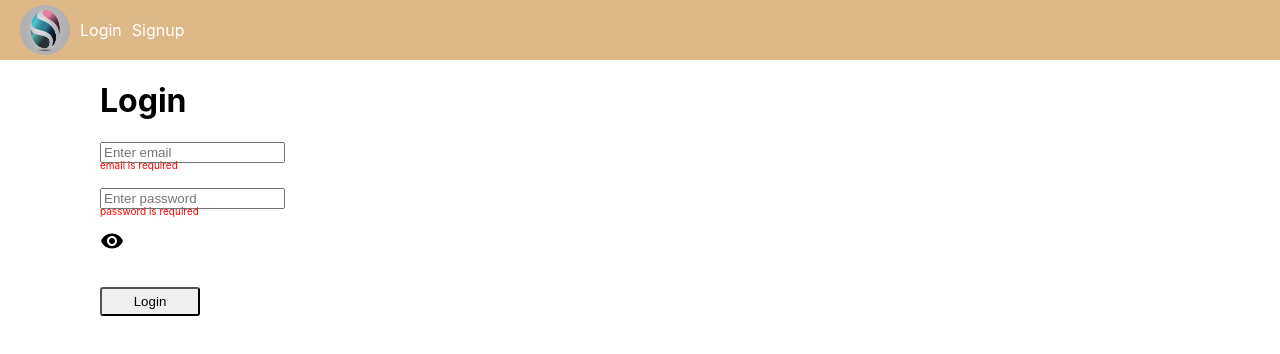
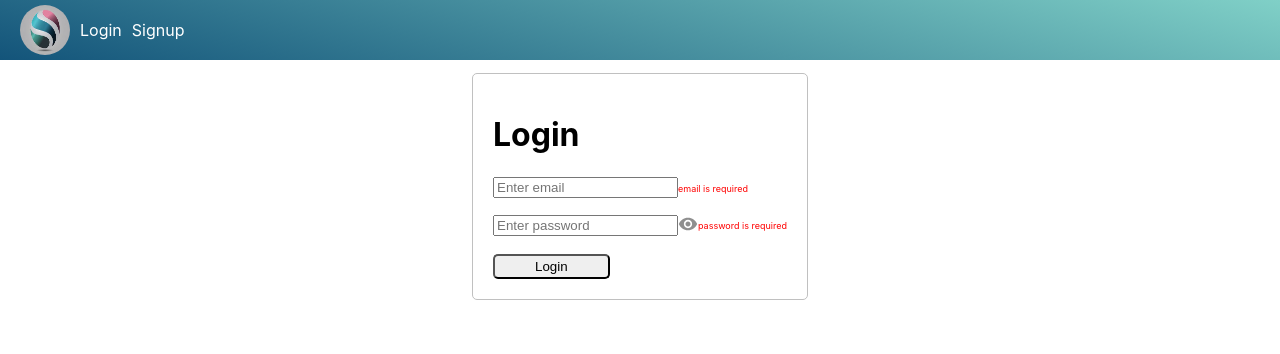
Before and after one commit to riteshsingla36/shopify, a React (Create React App) app: page /login in a window 1280 px wide. Both pictures are taken after a click on the button "Login". Shown: the top 354 px of the page. Built offline with nearby package versions, Linux system fonts and the light colour scheme.

Commit message:
login and signup page css updated

```diff
--- a/src/clientcomponents/UserLogin.jsx
+++ b/src/clientcomponents/UserLogin.jsx
@@ -3,6 +3,7 @@ import React, { useEffect, useState } from "react";
 import { useNavigate } from "react-router-dom";
 import VisibilityIcon from "@mui/icons-material/Visibility";
 import VisibilityOffIcon from "@mui/icons-material/VisibilityOff";
+import "./userlogin.css";
 
 const UserLogin = () => {
   const [email, setEmail] = useState("");
@@ -43,24 +44,31 @@ const UserLogin = () => {
       .catch((err) => alert("seller not found"));
   };
   return (
-    <div className="login">
+    <div className="user-login">
       <h1>Login</h1>
+      <p>
         <input
           type="email"
           value={email}
           onChange={(e) => setEmail(e.target.value)}
           placeholder="Enter email"
         />
-      {error && !email && <span>email is required</span>}
+        {error && !email && <span className="error">email is required</span>}
+      </p>
+
+      <p className="user-login-password">
         <input
           type={show ? "text" : "password"}
           value={password}
           onChange={(e) => setPassword(e.target.value)}
           placeholder="Enter password"
         />
-      {error && !password && <span>password is required</span>}
-      <p onClick={() => setShow(!show)}>
+        <span className="pswd-show" onClick={() => setShow(!show)}>
           {show ? <VisibilityOffIcon /> : <VisibilityIcon />}
+        </span>
+        {error && !password && (
+          <span className="error">password is required</span>
+        )}
       </p>
 
       <button onClick={handleLogin}>Login</button>
--- a/src/clientcomponents/UserSignup.jsx
+++ b/src/clientcomponents/UserSignup.jsx
@@ -1,12 +1,16 @@
 import React, { useEffect, useState } from "react";
 import axios from "axios";
 import { useNavigate } from "react-router-dom";
+import VisibilityIcon from "@mui/icons-material/Visibility";
+import VisibilityOffIcon from "@mui/icons-material/VisibilityOff";
+import "./usersignup.css";
 
 const UserSignup = () => {
   const [name, setName] = useState("");
   const [email, setEmail] = useState("");
   const [password, setPassword] = useState("");
   const [error, setError] = useState(false);
+  const [show, setShow] = useState(false);
   const navigate = useNavigate();
 
   useEffect(() => {
@@ -38,29 +42,40 @@ const UserSignup = () => {
   };
 
   return (
-    <div className="signup">
+    <div className="user-signup">
       <h1>Signup</h1>
+      <p>
         <input
           type="text"
           value={name}
           onChange={(e) => setName(e.target.value)}
           placeholder="Enter name"
         />
-      {error && !name && <span>name is required</span>}
+        {error && !name && <span className="error">name is required</span>}
+      </p>
+      <p>
         <input
           type="email"
           value={email}
           onChange={(e) => setEmail(e.target.value)}
           placeholder="Enter email"
         />
-      {error && !email && <span>email is required</span>}
+        {error && !email && <span className="error">email is required</span>}
+      </p>
+      <p className="user-signup-password">
         <input
-        type="password"
+          type={show ? "text" : "password"}
           value={password}
           onChange={(e) => setPassword(e.target.value)}
           placeholder="Enter password"
         />
-      {error && !password && <span>password is required</span>}
+        <span className="pswd-show" onClick={() => setShow(!show)}>
+          {show ? <VisibilityOffIcon /> : <VisibilityIcon />}
+        </span>
+        {error && !password && (
+          <span className="error">password is required</span>
+        )}
+      </p>
 
       <button onClick={() => handleSignup()}>Signup</button>
     </div>
--- a/src/clientcomponents/navbars.css
+++ b/src/clientcomponents/navbars.css
@@ -7,4 +7,5 @@
     display: flex;
     align-items: center;
     gap: 10px;
+    background-image: linear-gradient(15deg, #13547a 0%, #80d0c7 100%);
 }
--- /dev/null
+++ b/src/clientcomponents/userlogin.css
@@ -0,0 +1,37 @@
+.user-login {
+    margin: auto;
+    width: fit-content;
+    padding: 20px;
+    border: 1px solid silver;
+    border-radius: 5px;
+}
+
+
+.user-login .user-login-password {
+    display: flex;
+    align-items: center;
+}
+
+.user-login .pswd-show {
+    color: rgb(143, 143, 143);
+}
+
+.css-i4bv87-MuiSvgIcon-root {
+    width: 20px !important;
+    height: 20px !important;
+}
+
+.user-login p {
+    display: block;
+}
+
+.user-login button {
+    padding: 3px 40px;
+    margin: auto;
+    border-radius: 5px;
+}
+
+.error {
+    font-size: xx-small;
+    color: red;
+}
--- /dev/null
+++ b/src/clientcomponents/usersignup.css
@@ -0,0 +1,37 @@
+.user-signup {
+    margin: auto;
+    width: fit-content;
+    padding: 20px;
+    border: 1px solid silver;
+    border-radius: 5px;
+}
+
+
+.user-signup .user-signup-password {
+    display: flex;
+    align-items: center;
+}
+
+.user-signup .pswd-show {
+    color: rgb(143, 143, 143);
+}
+
+.css-i4bv87-MuiSvgIcon-root {
+    width: 20px !important;
+    height: 20px !important;
+}
+
+.user-signup p {
+    display: block;
+}
+
+.user-signup button {
+    padding: 3px 40px;
+    margin: auto;
+    border-radius: 5px;
+}
+
+.error {
+    font-size: xx-small;
+    color: red;
+}
--- a/src/sellerComponents/Navbar.jsx
+++ b/src/sellerComponents/Navbar.jsx
@@ -12,6 +12,7 @@ import Button from "@mui/material/Button";
 import Tooltip from "@mui/material/Tooltip";
 import MenuItem from "@mui/material/MenuItem";
 import { useNavigate } from "react-router-dom";
+import "./navbar.css";
 
 const Navbar = () => {
   const [anchorElNav, setAnchorElNav] = React.useState(null);
@@ -36,7 +37,7 @@ const Navbar = () => {
 
   const navigate = useNavigate();
   return (
-    <AppBar position="static">
+    <AppBar position="static" class="navbar">
       <Container maxWidth="xl">
         <Toolbar disableGutters>
           <Typography
@@ -202,6 +203,7 @@ const Navbar = () => {
                   >
                     Profile
                   </Typography>
+                  <br />
                   <Typography textAlign="center">Dashboard</Typography>
                   <Typography
                     textAlign="center"
@@ -209,6 +211,7 @@ const Navbar = () => {
                   >
                     Add Product
                   </Typography>
+                  <br />
                   <Typography
                     textAlign="center"
                     onClick={() => {
@@ -218,6 +221,7 @@ const Navbar = () => {
                   >
                     Logout
                   </Typography>
+                  <br />
                 </MenuItem>
               </Menu>
             </Box>
--- /dev/null
+++ b/src/sellerComponents/navbar.css
@@ -0,0 +1,3 @@
+.navbar {
+    background-image: linear-gradient(15deg, #13547a 0%, #80d0c7 100%);
+}
```
Lines whose indentation alone changed are shown as unchanged.
